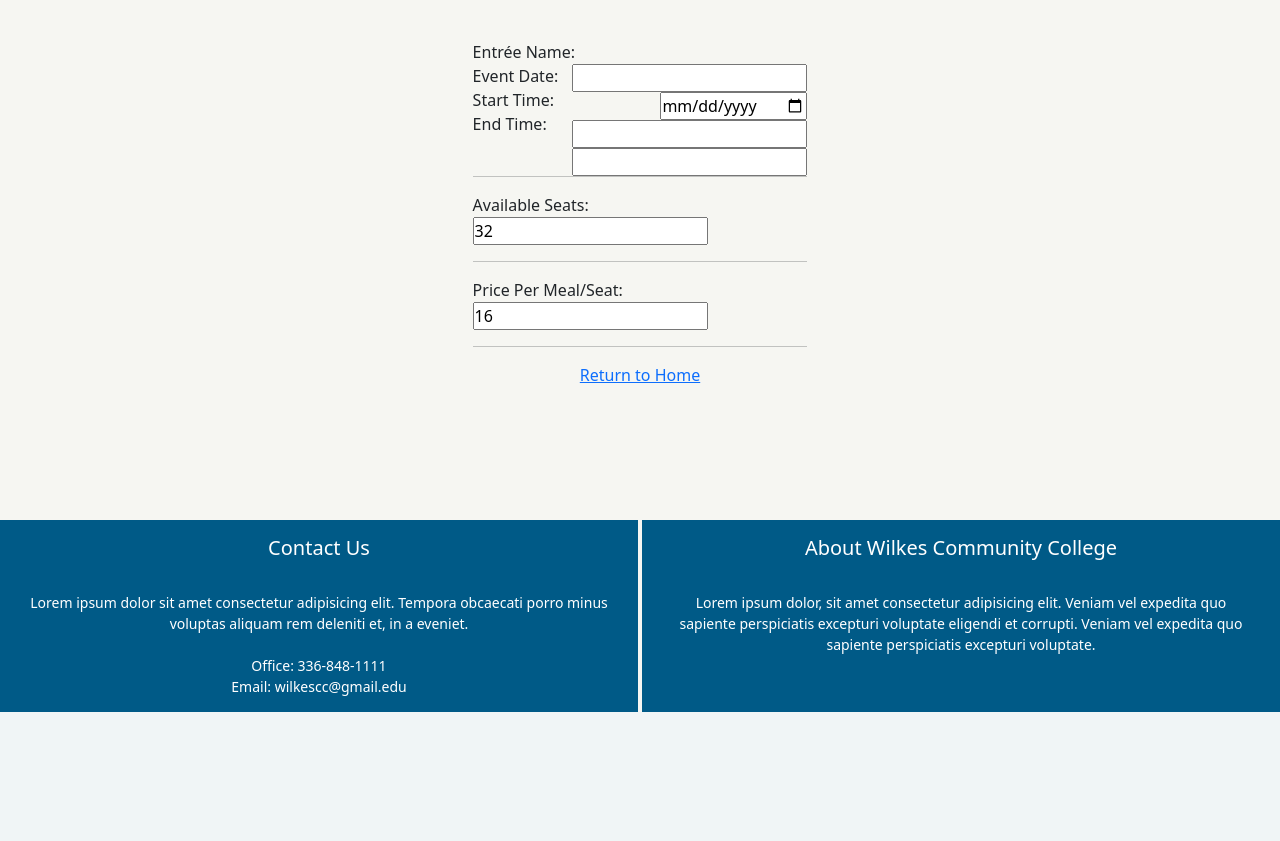
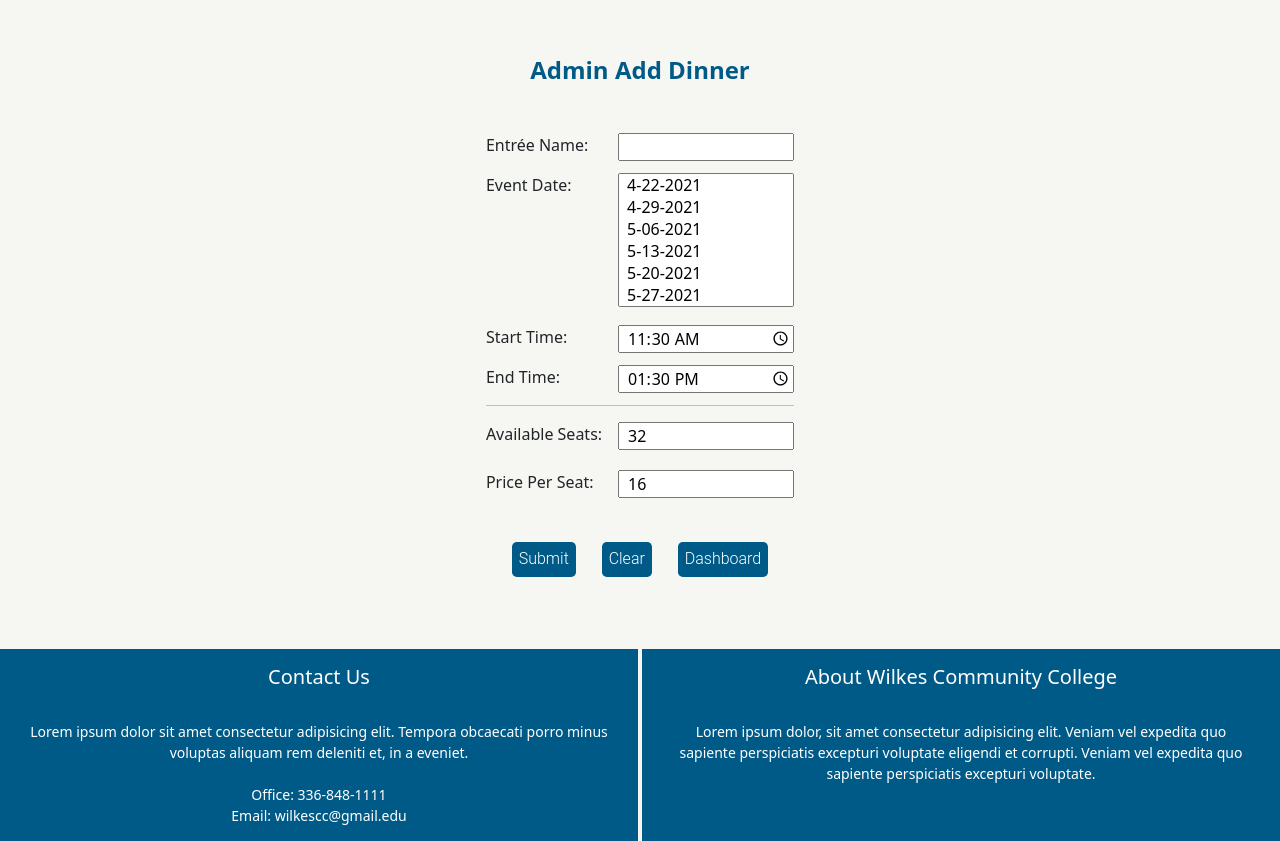
Before and after one commit to davieu/PHP_ReservationsPrototype, a PHP site: page /admin-pages/admin-addDinner.php in a window 1280 px wide. Shown: the part 88-929 px from the top of the page. Before the commit the page ends 800 px from the top, so only its background shows below. Run offline with PHP 8.4, Linux system fonts and the light colour scheme; style sheets or scripts are compiled from the project's sources; some libraries are stand-ins or nearby versions.

Commit message:
design for add dinner complete

```diff
--- /dev/null
+++ b/admin-pages/Components/dateSelect.php
@@ -0,0 +1,19 @@
+<?php
+// include "../../dateGenerator.php";
+echo "
+  <select name=\"event_date\" id=\"event_date\" class=\"inputText\" size=\"6\" required>
+";
+
+for ($i = 0; $i < count($datesArray); $i++) {
+  echo "
+
+        <option value=\"$datesArray[$i]\">$datesArray[$i]</option>
+
+    <!-- <td><a href=\"userInfo.html\" class=\"buttonLinks2\">Reserve Now</a></td> -->
+";
+}
+
+echo "
+</select>
+";
+?>
--- a/admin-pages/admin-addDinner.php
+++ b/admin-pages/admin-addDinner.php
@@ -4,6 +4,9 @@ include "../header.php";
 //simulates signed in
 $signedin = true;
 include "../nav.php";
+$stopMonth = 13;
+include "../dateGenerator.php";
+
 include "admin-addDinnerComponent.php";
 // include "admin-adddin.html";
 
--- a/admin-pages/admin-addDinnerComponent.php
+++ b/admin-pages/admin-addDinnerComponent.php
@@ -1,38 +1,67 @@
 <?php
 echo "
 <div class=\"container\">
+<br />
+<br />
+<br />
+<br />
+<br />
+<br />
     <h1>
+      Admin Add Dinner
 		</h1>
+    <br />
+    <br />
 
-		<form style=\"width:30%\" name=\"addDinner\"
+		<form style=\"\" name=\"addDinner\"
 			 action=\"admin-addDinnerProccess.php\"
 			 method=\"POST\">
+        <div style=\"margin-bottom:1rem;\">
           <span style=\"margin-bottom:50px\">Entrée Name:</span>
           <input type=\"text\"
             name=\"entree_name\"
-					 id=\"entree_name\" style=\"float:right;\" required/><br />
+            id=\"entree_name\" class=\"inputText\" required/>
+        </div>
+        <div style=\"margin-bottom:8rem;\">
           <span>Event Date:</span>
-				<input type=\"date\"
-					 name=\"event_date\"
-					 id=\"event_date\" style=\"float:right;\" required/><br />
-				Start Time:
-				<input type=\"text\"
+          ";
+// date input component that will be resused in other pages. the select with popualated Thursday dates
+include "Components/dateSelect.php";
+echo "
+        </div>
+        <div style=\"margin-bottom:1rem;\">
+          <span>Start Time:</span>
+          <input type=\"time\"
             name=\"start_time\"
-					 id=\"start_time\" style=\"float:right;\"required/><br />
+            id=\"start_time\" class=\"inputText\" value=\"11:30\" required/><br />
+        </div>
 				End Time:
-				<input type=\"text\"
+				<input type=\"time\"
 					 name=\"end_time\"
-					 id=\"end_time\" style=\"float:right;\" required/><br /><br /><hr />
+					 id=\"end_time\" class=\"inputText\" value=\"13:30\" required/><br /><hr />
 				Available Seats:
 				<input type=\"number\"
 					 name=\"seats\"
-					 id=\"seats\" value=\"32\" required/><br /><hr />
-        Price Per Meal/Seat:
+					 id=\"seats\" class=\"inputText\" value=\"32\" required/><br /><br />
+        Price Per Seat:
            <input type=\"number\"
               name=\"price\"
-              id=\"price\" value=\"16\" required/><br /><hr />
+              id=\"price\" class=\"inputText\" value=\"16\" required/><br /><br /><br />
+
+        <div style=\"text-align:center; display:flex; justify-content:space-evenly\">
+        <input type=\"submit\" class=\"buttonLinks3\"
+        name=\"submit\"
+        value=\"Submit\" />
+        <input type=\"reset\" class=\"buttonLinks3\"
+        name=\"reset\"
+        value=\"Clear\"/>
+        <a href=\"admin-dashboard.php\" class=\"buttonLinks3\" >Dashboard</a>
+        </div>
+
+
 		</form>
 
-		   <a  href=\"mainPage.php\">Return to Home</a>
+
+       <br /><br /><br />
 </div>";
 ?>
--- a/admin-pages/admin-dashboard.php
+++ b/admin-pages/admin-dashboard.php
@@ -14,8 +14,9 @@ echo "<div class=\"container\">
 <br />
 <br />";
 include "admin-dashboardHTML.html";
+$stopMonth = 7;
+include "../dateGenerator.php";
 
-include "../dateGenerator.php";
 // table
 //include "dashboardTableProto.php";
 include "dashboardTable.php";
--- a/css/myButtons.css
+++ b/css/myButtons.css
@@ -1,4 +1,5 @@
-a.buttonLinks3 {
+.buttonLinks3 {
+  border: none;
   display: inline-block;
   padding: 0.35em 1.2em;
   margin: 0 0 0 0;
@@ -16,12 +17,12 @@ a.buttonLinks3 {
   padding-left: 7px;
 }
 
-a.buttonLinks3:hover {
+.buttonLinks3:hover {
   color: white;
   background-color: var(--main-app-color2);
 }
 
-a.buttonLinks3:active {
+.buttonLinks3:active {
   color: white;
   background-color: var(--main-app-color2);
 }
@@ -85,4 +86,16 @@ a.buttonLinks2:hover {
   color: white;
   background-color: #94e294;
 }
+
+a.buttonLinks2:active {
+  color: white;
+  background-color: #94e294;
+}
+
+.inputText {
+  float: right;
+  width: 11rem;
+  padding-left: 0.5rem;
+  margin-left: 1rem;
+}
 /*# sourceMappingURL=myButtons.css.map */
--- a/css/myButtons.scss
+++ b/css/myButtons.scss
@@ -1,4 +1,5 @@
-a.buttonLinks3 {
+.buttonLinks3 {
+  border: none;
   display: inline-block;
   padding: 0.35em 1.2em;
   margin: 0 0 0 0;
@@ -15,12 +16,12 @@ a.buttonLinks3 {
   padding-left: 7px;
 }
 
-a.buttonLinks3:hover {
+.buttonLinks3:hover {
   color: white;
   background-color: var(--main-app-color2);
 }
 
-a.buttonLinks3:active {
+.buttonLinks3:active {
   color: white;
   background-color: var(--main-app-color2);
 }
@@ -77,3 +78,15 @@ a.buttonLinks2:hover {
   color: white;
   background-color: rgb(148, 226, 148);
 }
+
+a.buttonLinks2:active {
+  color: white;
+  background-color: rgb(148, 226, 148);
+}
+
+.inputText {
+  float: right;
+  width: 11rem;
+  padding-left: 0.5rem;
+  margin-left: 1rem;
+}
--- a/customer-pages/reserveTable.php
+++ b/customer-pages/reserveTable.php
@@ -14,7 +14,7 @@ echo "<div class=\"container\">
 <br />
 <br />";
 // table
-
+$stopMonth = 6;
 include "../dateGenerator.php";
 //include "resTableProto.php";
 include "resTable.php";
--- a/dateGenerator.php
+++ b/dateGenerator.php
@@ -16,7 +16,8 @@ $currMonth = $currDateArray[1];
 $currDay = $currDateArray[0];
 
 // targets only current year (2021)
-$stopMonth = 5; // Change to stop what month to stop poulating data at
+$stopMonth; // Change to stop what month to stop populating data at- 13 stops on December
+// $stopMonth will be given a value in the page roots
 for ($currMonthInt = (int)$currMonth; $currMonthInt < $stopMonth; $currMonthInt++) {
 
   // string for month-day-year  ex. 12-14-2021
```
Also changed, not shown: admin-pages/admin-adddin.html (deleted, +0 -10 lines), 1 other file. Lines whose indentation alone changed are shown as unchanged.
